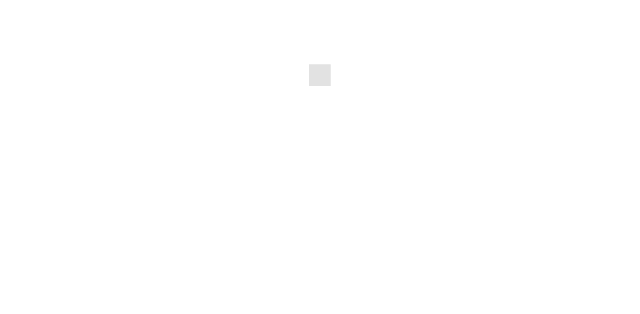
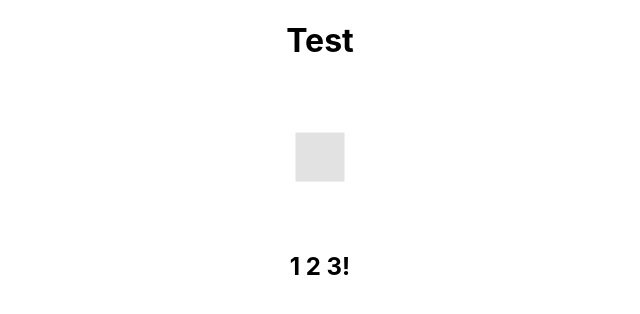
Before and after one commit to dhaedream/custom-mint-front-end-1, a React (Create React App) app: page / in a window 1280 px wide. Shown: the top 314 px of the page, without its empty margins (320-960 px from the left). Built offline with nearby package versions, Linux system fonts and the light colour scheme.

Commit message:
I have html + a 3d canvas rendered. I will now bring in everything from the original custom mint front end repo and add the 3d canvas that I know for certain works

```diff
--- a/src/App.js
+++ b/src/App.js
@@ -9,11 +9,13 @@ function App() {
   const ref = useRef();
   return (
     <div className="App">
+      <h1>Test</h1>
       <Canvas>
         <mesh ref={ref}>
-          <boxGeometry attach="geometry" args={[1, 1, 1]} />
+          <boxGeometry attach="geometry" args={[2, 2, 2]} />
         </mesh>
       </Canvas>
+      <h2>1 2 3!</h2>
     </div>
   );
 }
```
